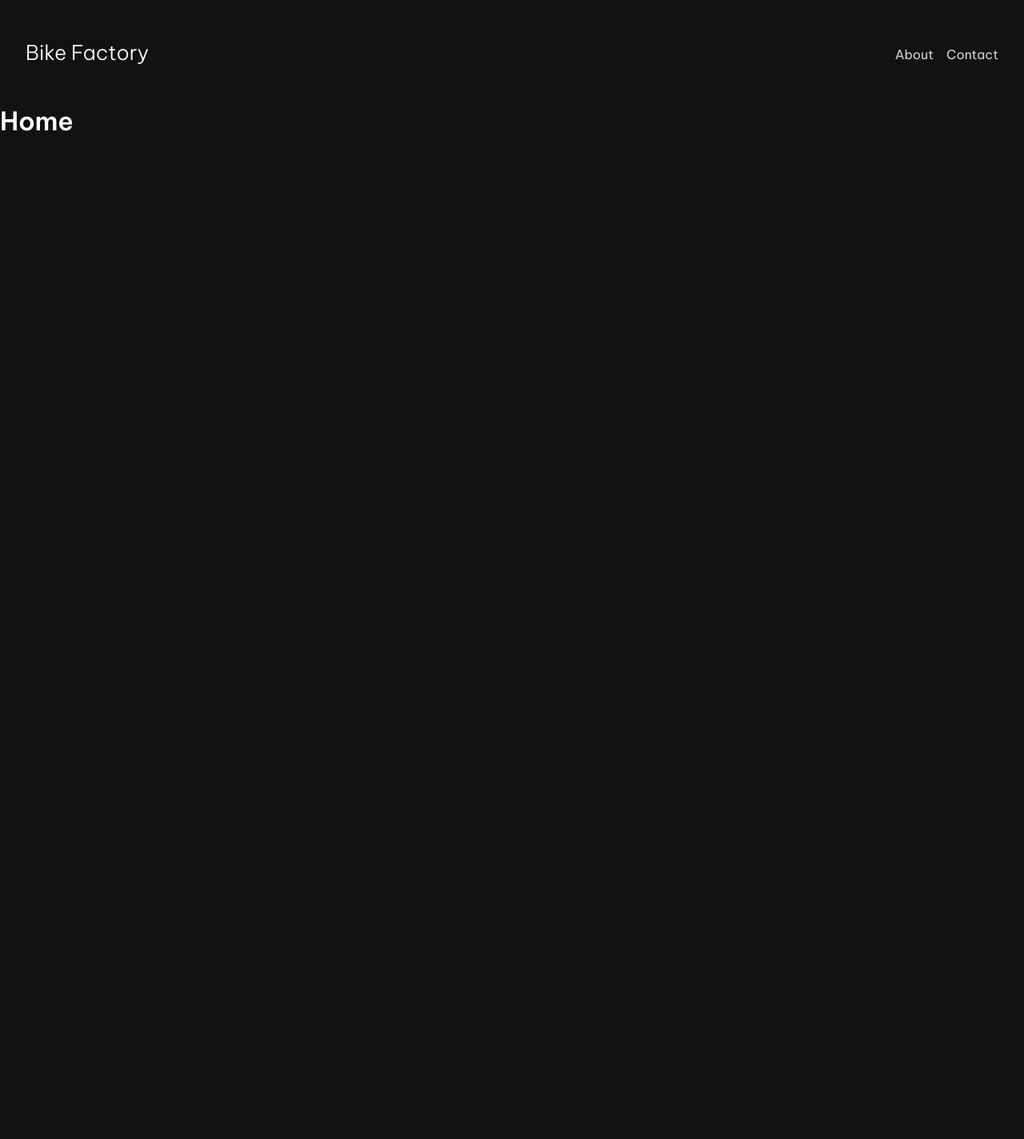
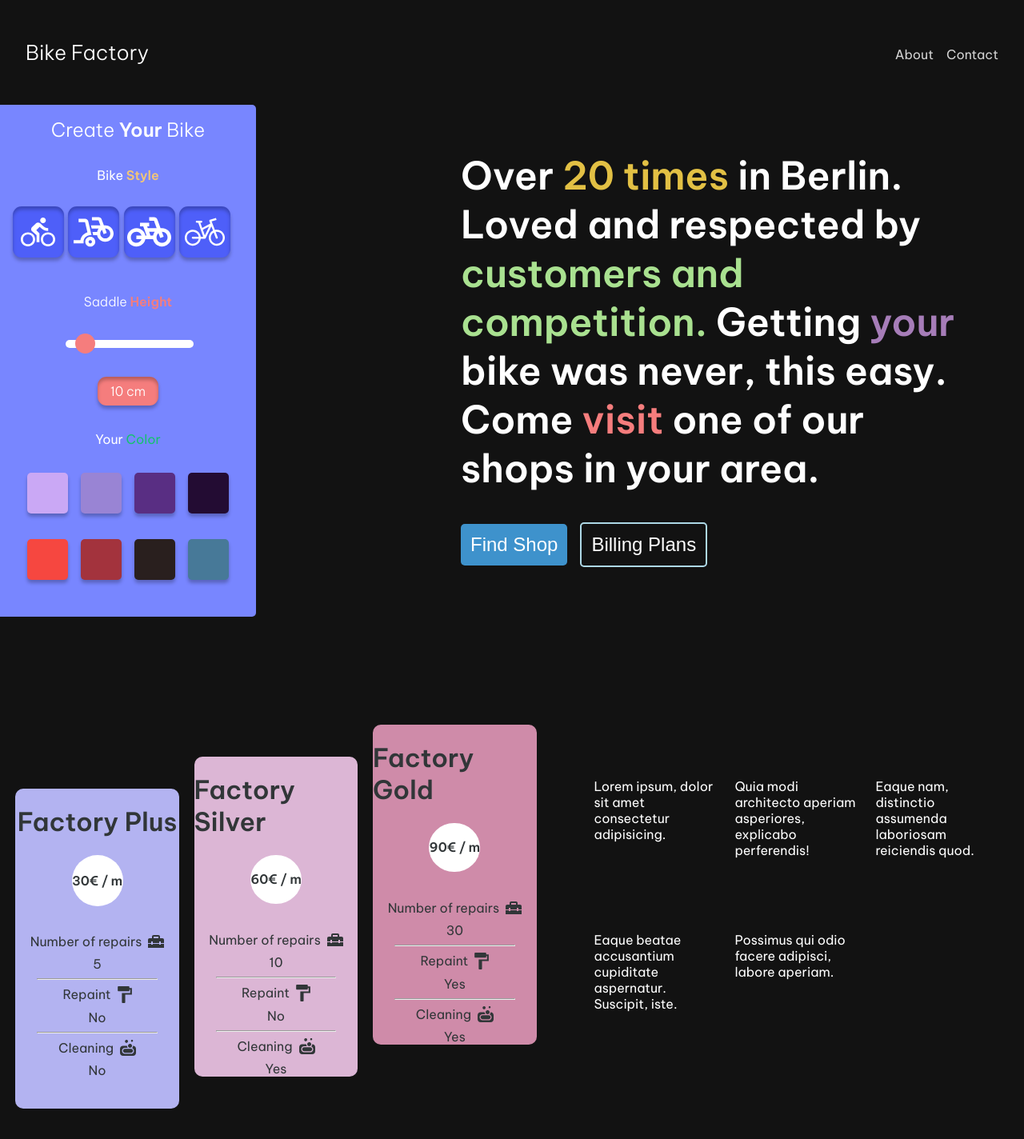
Before and after one commit to MikaBuchholz/next-ecommerce, a Next.js app: page / in a window 1280 px wide. Shown: the top 1424 px of the page at 80% size. Before the commit the page ends 800 px from the top, so only its background shows below. Built offline with nearby package versions, Linux system fonts and the light colour scheme.

Commit message:
Added Bike creator and Billing display

```diff
--- a/src/pages/index.tsx
+++ b/src/pages/index.tsx
@@ -1,9 +1,68 @@
 import type { NextPage } from "next";
+import { useRef } from "react";
+import BikeSelector from "~/components/BikeSelector/BikeSelector";
+import BillingBox from "~/components/BillingBox/BillingBox";
+import styles from "~/styles/index.module.css";
 
 const Home: NextPage = () => {
+  const billingRef = useRef<HTMLDivElement>(null);
+
   return (
     <div>
-      <h1>Home</h1>
+      <div className={styles.leftContainer}>
+        <div className={styles.center}>
+          <h1 className={styles.buildHeadline}>
+            Create <span className={styles.your}>Your</span> Bike
+          </h1>
+        </div>
+        <div className={styles.center}>
+          <p>
+            Bike <span className={styles.applyOrange}>Style</span>
+          </p>
+        </div>
+        <BikeSelector />
+      </div>
+      <div className={styles.rightContainer}>
+        <div className={styles.headline}>
+          <h1>
+            Over <span className={styles.applyYellow}>20 times</span> in Berlin.
+            Loved and respected by{" "}
+            <span className={styles.applyGreen}>
+              customers and competition.
+            </span>{" "}
+            Getting <span className={styles.applyPurple}>your</span> bike was
+            never, this easy. Come{" "}
+            <span className={styles.applyRed}>visit</span> one of our shops in
+            your area.
+          </h1>
+        </div>
+        <div className={styles.buttonContainer}>
+          <button className={styles.searchButton}>Find Shop</button>
+          <button
+            className={`${styles.searchButton} ${styles.applyEmpty}`}
+            onClick={() => {
+              billingRef?.current!.scrollIntoView({ behavior: "smooth" });
+            }}
+          >
+            Billing Plans
+          </button>
+        </div>
+      </div>
+
+      <div className={styles.rightBottomContainer}>
+        <div>Lorem ipsum, dolor sit amet consectetur adipisicing.</div>
+        <div>
+          Quia modi architecto aperiam asperiores, explicabo perferendis!
+        </div>
+        <div>Eaque nam, distinctio assumenda laboriosam reiciendis quod.</div>
+        <div>
+          Eaque beatae accusantium cupiditate aspernatur. Suscipit, iste.
+        </div>
+        <div>Possimus qui odio facere adipisci, labore aperiam.</div>
+      </div>
+      <div ref={billingRef} className={styles.billingContainer}>
+        <BillingBox />
+      </div>
     </div>
   );
 };
```
